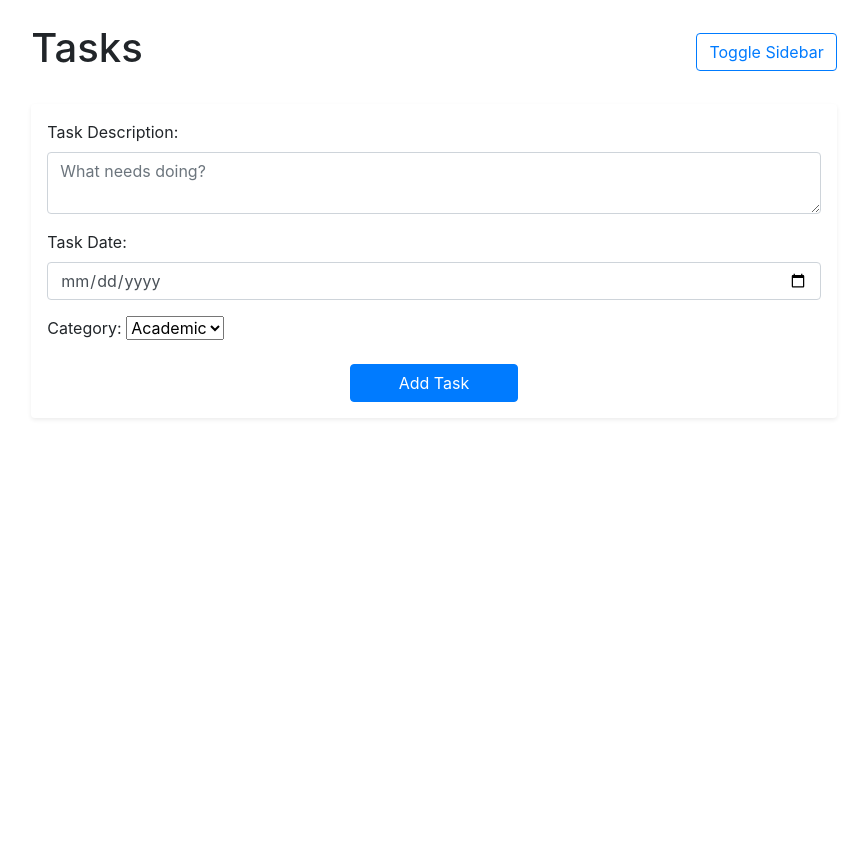
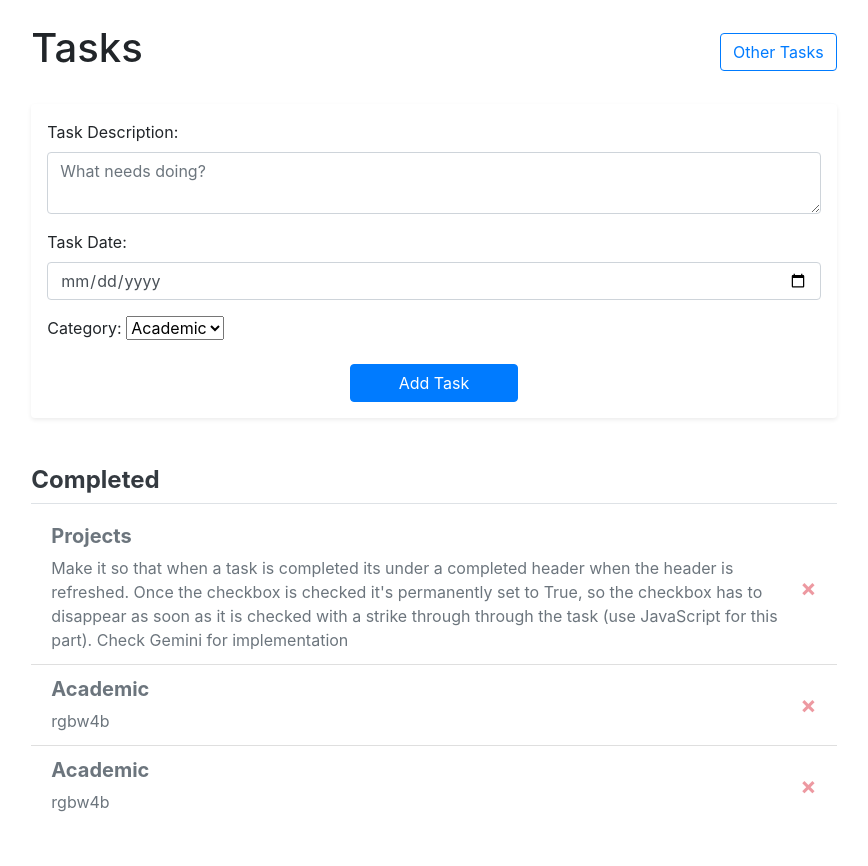
Before and after one commit to nicoleph0725/Productivity-app, a Flask app: page /task_page in a window 1280 px wide. Shown: the part 56-922 px from the top of the page, without its empty margins (206-1074 px from the left). Before the commit the page ends 475 px from the top, so only its background shows below. Run offline with Flask 3, Linux system fonts and the light colour scheme; a user stored in the database is signed in; some libraries are stand-ins or nearby versions.

Commit message:
Added completed checkboxes

```diff
--- a/website/static/index.js
+++ b/website/static/index.js
@@ -3,6 +3,32 @@ function deleteTask(taskId)  {
         method:'POST',
         body:JSON.stringify({taskId: taskId}),
     }).then((_res) => {
-        window.location.href = "/task_page";
+        const taskElement = document.getElementById(`task-${taskId}`);
+        // 2. Make it disappear from the screen
+        if (taskElement) {
+            taskElement.remove();
+        }
     });
 }
+
+function toggleComplete(taskId) {
+    fetch("/toggle-complete", {
+        method: "POST",
+        body: JSON.stringify({ taskId: taskId }),
+        headers: {
+            "Content-Type": "application/json",
+        },
+    }).then((res) => {
+        if (res.ok) {
+            // Find the task element in the HTML
+            const taskElement = document.getElementById(`task-${taskId}`);
+
+            const textElements = taskElement.querySelectorAll('h5, span');
+            textElements.forEach(el => {
+                el.classList.toggle('strikethrough');
+                //el.classList.toggle('text-muted');
+            });
+
+        }
+    });
+}
--- a/website/templates/task_page.html
+++ b/website/templates/task_page.html
@@ -12,7 +12,7 @@
                     type="button"
                     data-toggle="collapse"
                     data-target="#sidebarColumn">
-                    Toggle Sidebar
+                    Other Tasks
                 </button>
             </div>
 
@@ -49,12 +49,66 @@
 
             <div id="tasks">
                 {% for header, tasks in grouped_tasks.items() %}
-                    {% if header not in ["Next week", "Future tasks"] %}
+                    {% if header not in ["Next week", "Future tasks", "Completed"] %}
                         {% if header in ["Past"] %}
                             <h4 class="mt-4 font-weight-bold text-muted border-bottom pb-2">{{ header }}</h4>
                             <ul class="list-group list-group-flush mb-3">
                             {% for task in tasks %}
-                            <li class="list-group-item d-flex justify-content-between align-items-center">
+                            <li id="task-{{ task.id }}" class="list-group-item d-flex justify-content-between align-items-center">
+
+                                <div class="d-flex align-items-center">
+                                    <input type="checkbox"
+                                        class="mr-3"
+                                        style="width: 20px; height: 20px;"
+                                        onclick="toggleComplete('{{ task.id }}')">
+
+                                    <div class="d-flex flex-column">
+                                        <h5 class="font-weight-bold mb-0">{{ task.category }}</h5>
+                                        <span class="text-muted">{{ task.description }}</span>
+                                    </div>
+                                </div>
+
+                                <button type="button" class="close text-danger" onClick="deleteTask('{{ task.id }}')">
+                                    <span aria-hidden="true">&times;</span>
+                                </button>
+                            </li>
+                            {% endfor %}
+                        </ul>
+                        {% else %}
+                        <h4 class="mt-4 font-weight-bold text-dark border-bottom pb-2">{{ header }}</h4>
+                        <ul class="list-group list-group-flush mb-3">
+                            {% for task in tasks %}
+                            <li id="task-{{ task.id }}" class="list-group-item d-flex justify-content-between align-items-center">
+                                <div class="d-flex align-items-center">
+
+                                <input type="checkbox"
+                                        class="mr-3"
+                                        style="width: 20px; height: 20px;"
+                                        onclick="toggleComplete('{{ task.id }}')">
+
+                                <div class="d-flex flex-column">
+                                <h5 class="font-weight-bold">{{ task.category }}</h5>
+                                <span class="text-muted">{{ task.description }}</span>
+                                </div>
+                                </div>
+                                <button type="button" class="close text-danger" onClick="deleteTask('{{ task.id }}')">
+                                    <span aria-hidden="true">&times;</span>
+                                </button>
+                            </li>
+                            {% endfor %}
+                        </ul>
+                        {% endif %}
+                    {% endif %}
+                {% endfor %}
+            </div>
+
+             <div >
+                {% for header, tasks in grouped_tasks.items() %}
+                    {% if header in ["Completed"] %}
+                        <h4 class="mt-4 font-weight-bold text-dark border-bottom pb-2">{{ header }}</h4>
+                        <ul class="list-group list-group-flush mb-3">
+                            {% for task in tasks %}
+                            <li id="task-{{ task.id }}" class="list-group-item d-flex justify-content-between align-items-center">
                                 <div class="d-flex flex-column">
                                 <h5 class="font-weight-bold text-muted">{{ task.category }}</h5>
                                 <span class="text-muted">{{ task.description }}</span>
@@ -65,22 +119,6 @@
                             </li>
                             {% endfor %}
                         </ul>
-                        {% else %}
-                        <h4 class="mt-4 font-weight-bold text-dark border-bottom pb-2">{{ header }}</h4>
-                        <ul class="list-group list-group-flush mb-3">
-                            {% for task in tasks %}
-                            <li class="list-group-item d-flex justify-content-between align-items-center">
-                                <div class="d-flex flex-column">
-                                <h5 class="font-weight-bold">{{ task.category }}</h5>
-                                <span class="text-muted">{{ task.description }}</span>
-                                </div>
-                                <button type="button" class="close text-danger" onClick="deleteTask('{{ task.id }}')">
-                                    <span aria-hidden="true">&times;</span>
-                                </button>
-                            </li>
-                            {% endfor %}
-                        </ul>
-                        {% endif %}
                     {% endif %}
                 {% endfor %}
             </div>
@@ -95,7 +133,7 @@
                     <h6 class="mt-4 font-weight-bold text-dark border-bottom pb-2">{{ header }}</h6>
                     <ul class="list-group list-group-flush">
                         {% for task in tasks %}
-                        <li class="list-group-item bg-transparent d-flex justify-content-between align-items-center">
+                        <li id="task-{{ task.id }}" class="list-group-item bg-transparent d-flex justify-content-between align-items-center">
                             <div class="d-flex flex-column">
                             <span class="font-weight-bold text-muted">{{ task.category }}</span>
                             <span class="text-muted">{{ task.description }}</span>
@@ -114,6 +152,7 @@
             {% endif %}
         </div>
 
+
     </div>
 </div>
 
--- a/website/views.py
+++ b/website/views.py
@@ -45,8 +45,10 @@ def task_page():
     # Grouping logic
     grouped_tasks = {}
     for task in user_tasks:
+        if task.completed:
+            header = "Completed"
         # Check if the task date is today
-        if task.task_due_date == today:
+        elif task.task_due_date == today:
             header = "Today"
         elif task.task_due_date < today:
             header = "Past"
@@ -54,7 +56,7 @@ def task_page():
             header = "Tomorrow"
         elif task.task_due_date < start_next_week:
             header = task.task_due_date.strftime('%A, %B %d')
-        elif task.task_due_date > start_next_week and task.task_due_date < end_next_week:
+        elif task.task_due_date >= start_next_week and task.task_due_date < end_next_week:
              header = "Next week"
         else:
              header = "Future tasks"
@@ -78,3 +80,17 @@ def delete_task():
             db.session.delete(task)
             db.session.commit()
     return jsonify({})
+
+@main_views.route('/toggle-complete', methods=['POST'])
+def toggle_complete():
+    data = json.loads(request.data)
+    task_id = data['taskId']
+
+    task = Task.query.get(task_id)
+
+    if task:
+        # This flips True to False and vice versa
+        task.completed = not task.completed
+        db.session.commit()
+
+    return jsonify({})
```
Also changed, not shown: instance/database.db.
